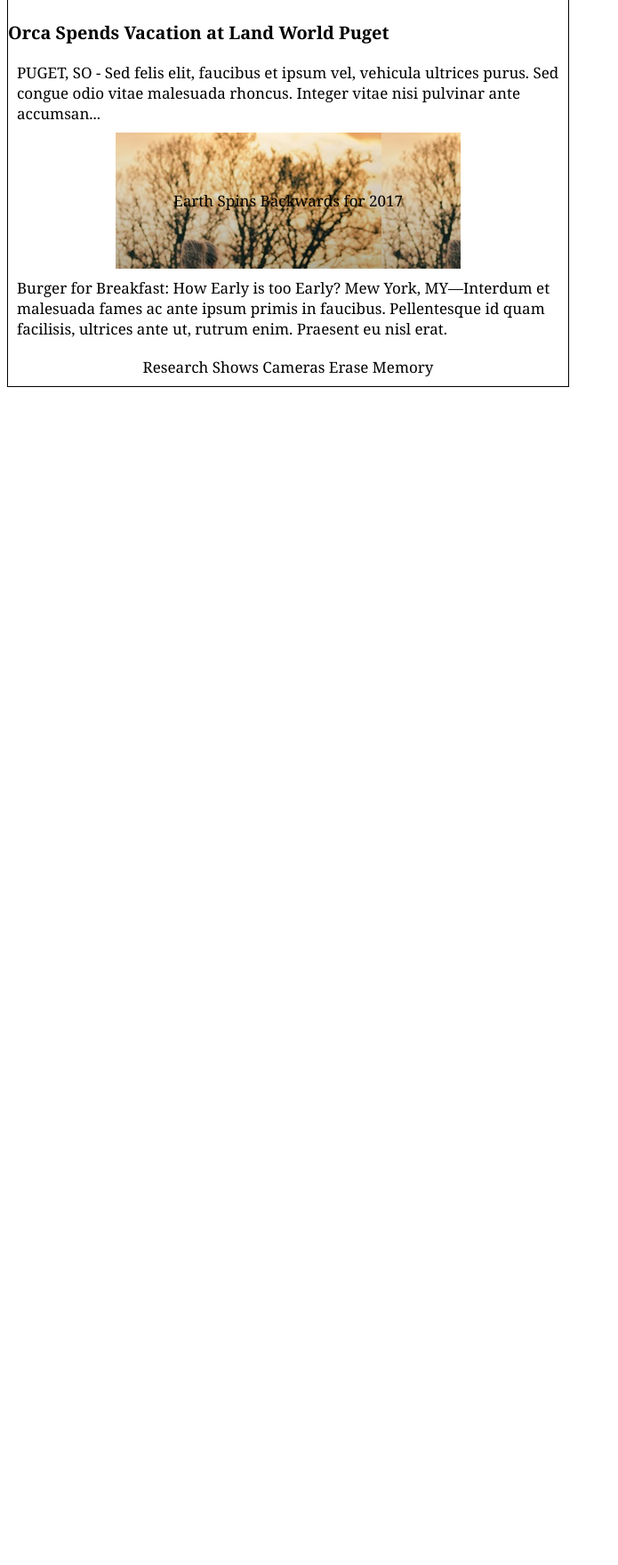
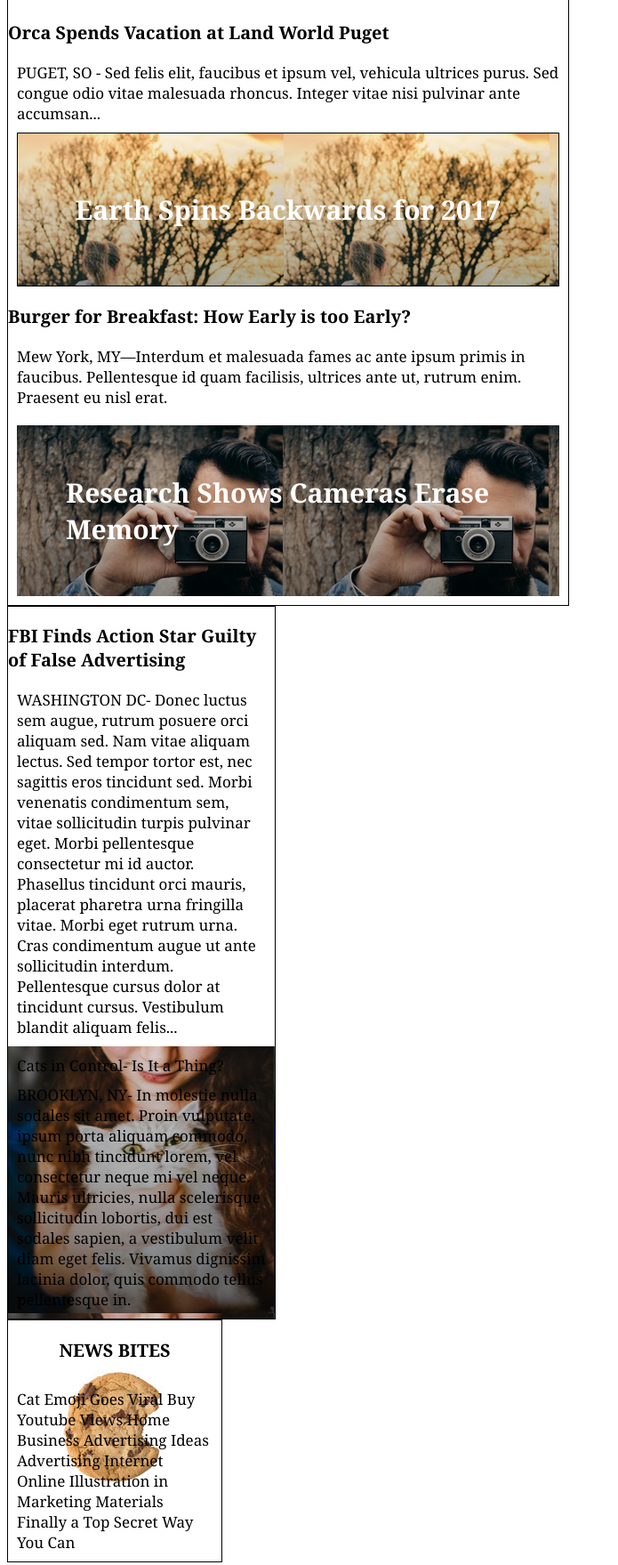
Before and after one commit to SeamusJM/MYTimesProject, a plain HTML site: page index.html in a window 1280 px wide. Shown: the part 691-2450 px from the top of the page at 89% size, without its empty margins (0-695 px from the left). Before the commit the page ends 1134 px from the top, so only its background shows below. Drawn offline with Linux system fonts and the light colour scheme; a script that the page names is missing.

Commit message:
brain is fried

```diff
--- a/index.html
+++ b/index.html
@@ -32,18 +32,36 @@
       <h3>Orca Spends Vacation at Land World Puget</h3>
   <p>PUGET, SO - Sed felis elit, faucibus et ipsum vel, vehicula ultrices purus. Sed congue odio vitae malesuada rhoncus. Integer vitae nisi pulvinar ante accumsan...</p>
     </div>
-    <div id="earth">
+    <div class="main" id="earth">
       <p>Earth Spins Backwards for 2017</p>
     </div>
     <div id="burgers">
-      <p>Burger for Breakfast: How Early is too Early?
-  Mew York, MY—Interdum et malesuada fames ac ante ipsum primis in faucibus. Pellentesque id quam facilisis, ultrices ante ut, rutrum enim. Praesent eu nisl erat.</p>
+      <h3>Burger for Breakfast: How Early is too Early?</h3>
+  <p>Mew York, MY—Interdum et malesuada fames ac ante ipsum primis in faucibus. Pellentesque id quam facilisis, ultrices ante ut, rutrum enim. Praesent eu nisl erat.</p>
     </div>
     <div>
       <p id="camera">Research Shows Cameras Erase Memory</p>
     </div>
 </div>
+<div class="main column medium">
+  <div id="fbi">
+    <h3>FBI Finds Action Star Guilty of False Advertising</h3>
+    <p>WASHINGTON DC- Donec luctus sem augue, rutrum posuere orci aliquam sed. Nam vitae aliquam lectus. Sed tempor tortor est, nec sagittis eros tincidunt sed. Morbi venenatis condimentum sem, vitae sollicitudin turpis pulvinar eget. Morbi pellentesque consectetur mi id auctor. Phasellus tincidunt orci mauris, placerat pharetra urna fringilla vitae. Morbi eget rutrum urna. Cras condimentum augue ut ante sollicitudin interdum. Pellentesque cursus dolor at tincidunt cursus. Vestibulum blandit aliquam felis...</p>
+  </div>
+  <div id="cats">
+    <p> Cats in Control- Is It a Thing?</p>
+    <p>BROOKLYN, NY- In molestie nulla sodales sit amet. Proin vulputate, ipsum porta aliquam commodo, nunc nibh tincidunt lorem, vel consectetur neque mi vel neque. Mauris ultricies, nulla scelerisque sollicitudin lobortis, dui est sodales sapien, a vestibulum velit diam eget felis. Vivamus dignissim lacinia dolor, quis commodo tellus pellentesque in.</p>
+  </div>
+</div>
+<div class="main column small" id="cookie">
+  <h3>NEWS BITES</h3>
+  <p>Cat Emoji Goes Viral Buy Youtube Views Home Business Advertising Ideas Advertising Internet Online Illustration in Marketing Materials Finally a Top Secret Way You Can</p>
+</div>
 
+
+
+
+</div>
 
 
   <!-- Scripts -->
--- a/resources/css/style.css
+++ b/resources/css/style.css
@@ -84,5 +84,25 @@
 #earth {
   background-image: url("../../resources/images/fall_season.png");
   padding: 55px;
-  align-items: left;
+  font-family: Georgia;
+  font-weight: bold;
+  font-size: 30px;
+  color: white;
 }
+
+#camera {
+  background-image: url("../../resources/images/hipsterCamMan.png");
+  padding: 55px;
+  font-family: Georgia;
+  font-weight: bold;
+  font-size: 30px;
+  color: white;
+}
+
+#cats {
+  background-image: url("../../resources/images/cat_ceo.png");
+}
+
+#cookie {
+  background-image: url("../../resources/images/cookie.png");
+}
```
